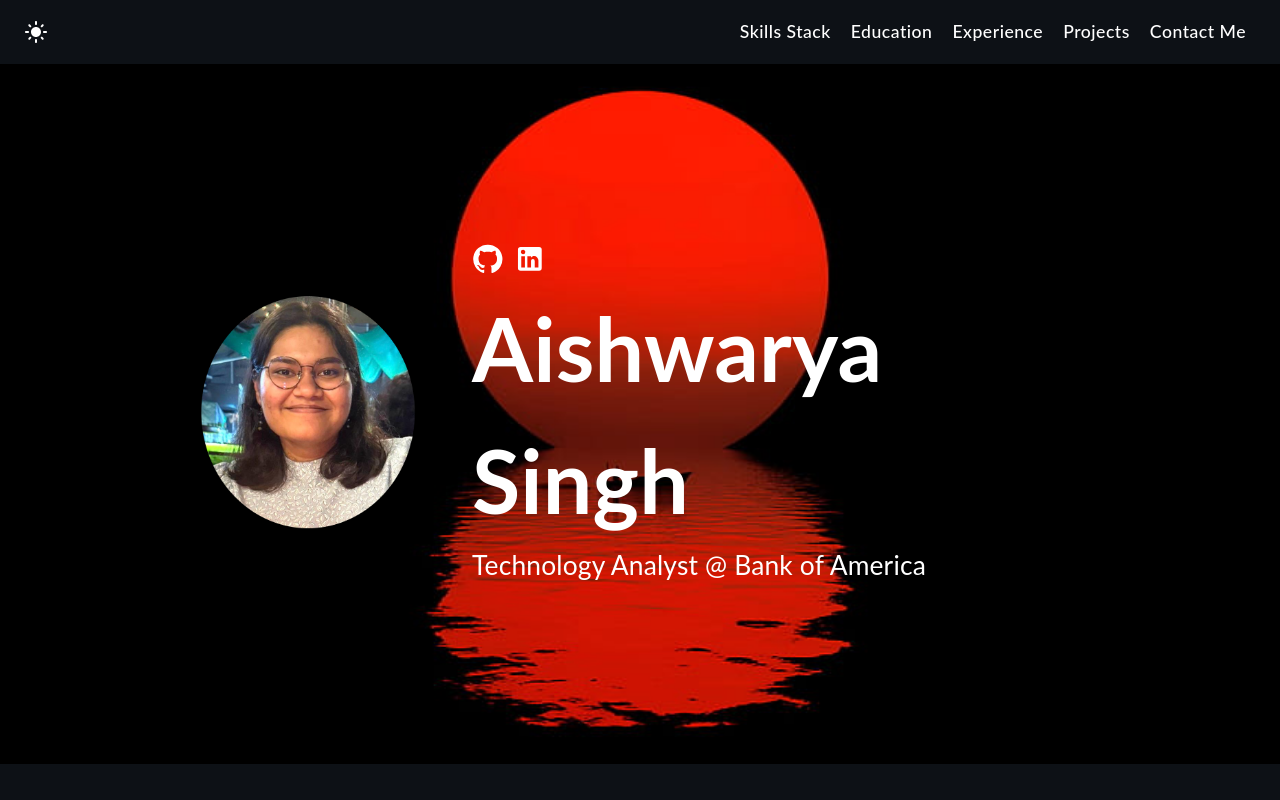
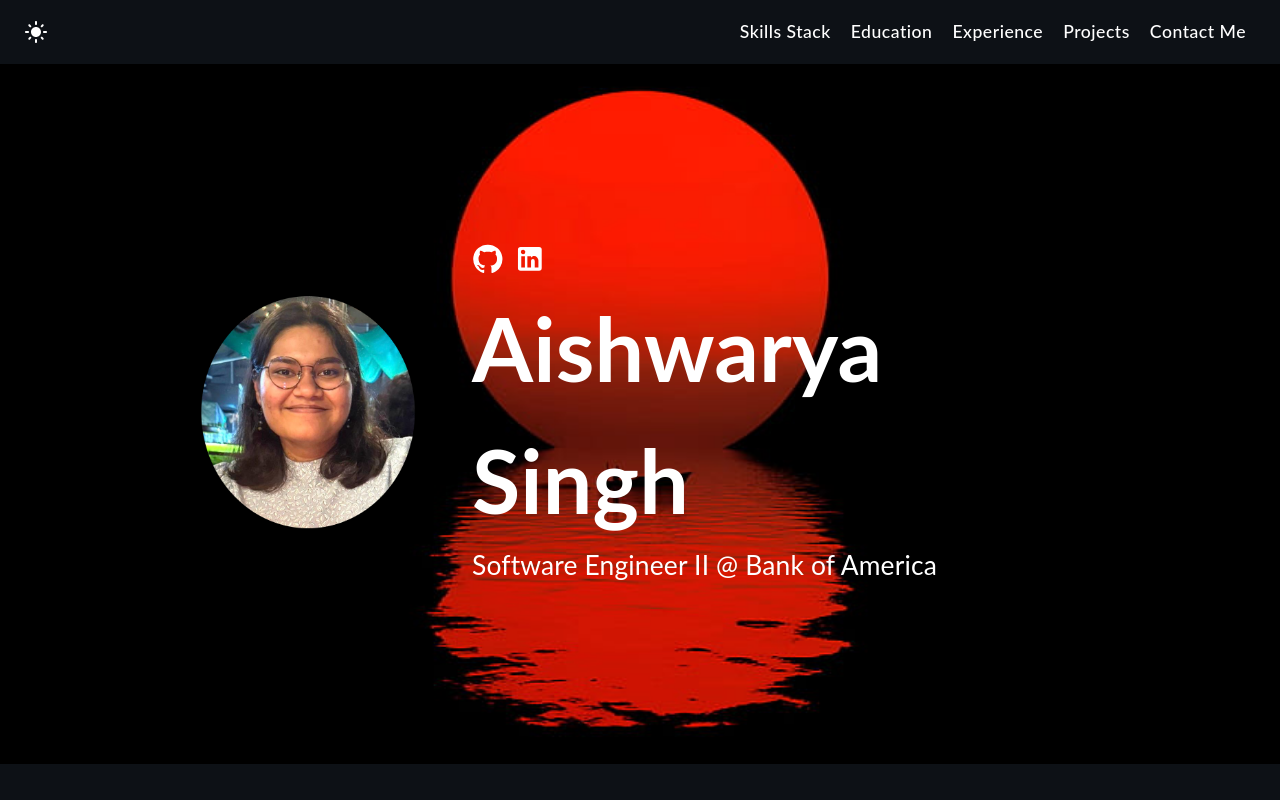
Before and after one commit to aish21/aishwarya-singh-web, a React (Create React App) app in the folder revamped-personal-website/: page / in a window 1280 px wide. Shown: the top 800 px of the page. Built offline with nearby package versions, Linux system fonts and the light colour scheme.

Commit message:
Update job title from Technology Analyst to Software Engineer II

```diff
--- a/revamped-personal-website/src/components/Main.tsx
+++ b/revamped-personal-website/src/components/Main.tsx
@@ -28,7 +28,7 @@ function Main() {
             </a>
           </div>
           <h1>Aishwarya Singh</h1>
-          <p>Technology Analyst @ Bank of America</p>
+          <p>Software Engineer II @ Bank of America</p>
           <div className="mobile_social_icons">
             <a
               href="https://github.com/aish21"
```
